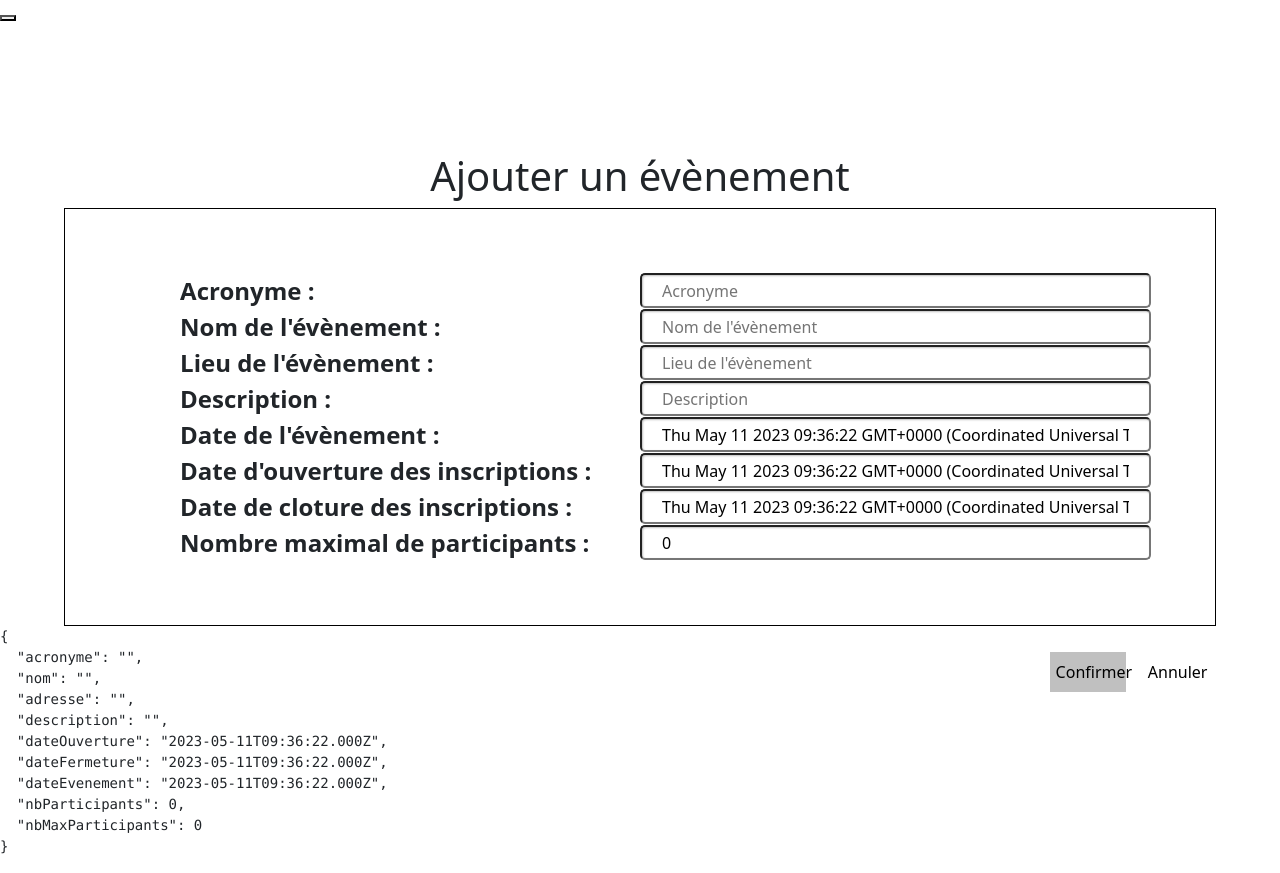
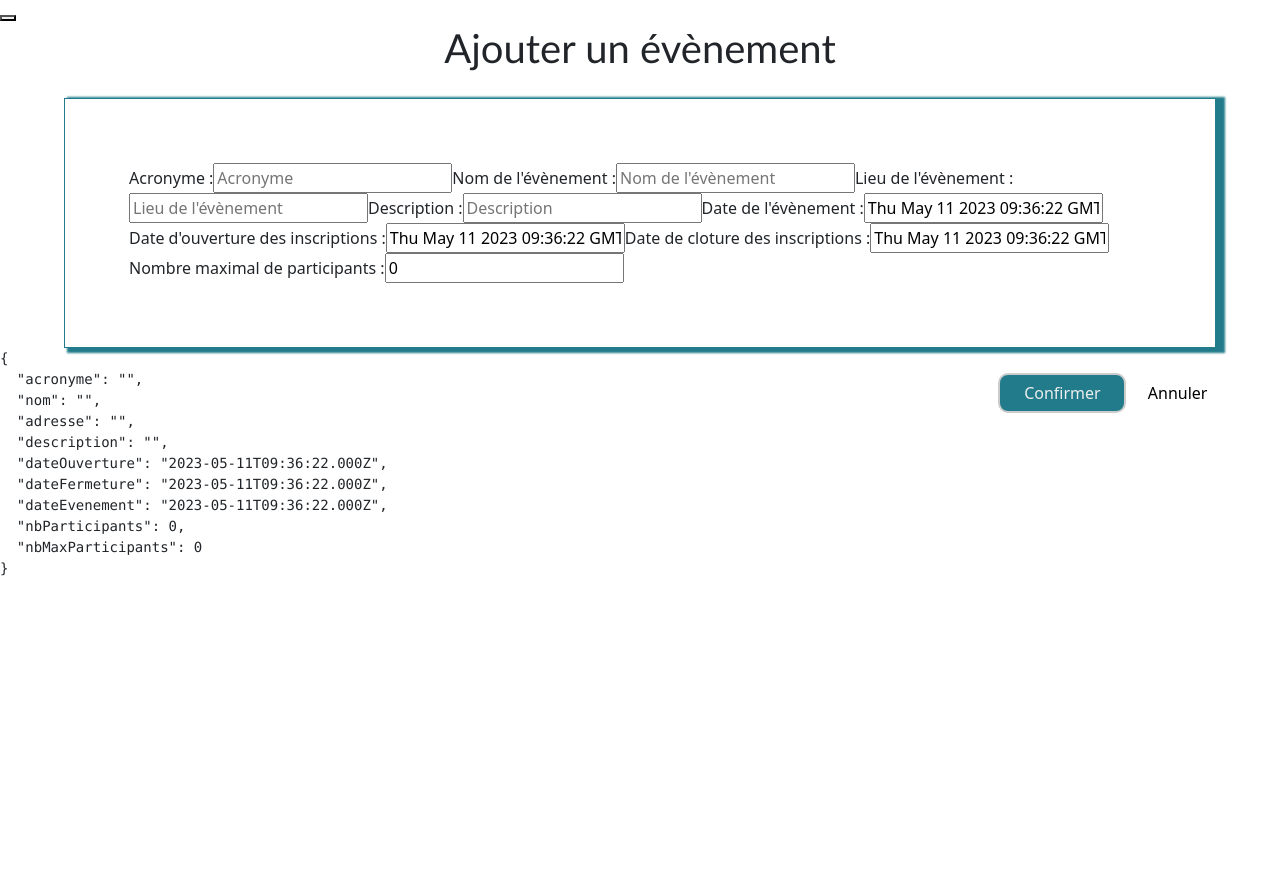
Before and after one commit to PaulineVarin/projet_web_MIAGE, an Angular app in the folder projet_web_MIAGEin_front/: page /ajouterEvenement in a window 1280 px wide. After the commit the page ends 800 px from the top, so only its background shows below. Built offline with nearby package versions, Linux system fonts and the light colour scheme.

Commit message:
design formulaires

```diff
--- a/projet_web_MIAGEin_front/src/app/ajouter-evenement/ajouter-evenement.component.css
+++ b/projet_web_MIAGEin_front/src/app/ajouter-evenement/ajouter-evenement.component.css
@@ -2,8 +2,9 @@
 h1 {
     width: 100%;
     text-align: center;
-    margin-top: 10%;
     font-size: 250%;
+    margin-bottom: 2%;
+    font-family: 'Gill Sans', 'Gill Sans MT', Calibri, 'Trebuchet MS', sans-serif;
 }
 
 .cadre {
@@ -12,49 +13,54 @@ h1 {
     height: 80%;
     margin-left: 5%;
     padding : 5% 5% 5% 5%;
-    border:1px solid black;
+    border:1px solid #217b8a;
+    box-shadow: 6px 2px 2px 3px #217b8a;
 }
 
-.champs {
-    font-weight: bold;
-    font-size: 150%;
-    padding-left: 5%;
-    width: 50%;
-}
 
-input[type=text] {
-    border-radius:5px;
-    height: 35px;
-    box-shadow:1px 1px 2px #C0C0C0 inset;
-    width: 50%;
-    padding: 12px 20px;
-    float : right;
-}
-
-input[type=textarea] {
-    border-radius:5px;
-    height: 35px;
-    box-shadow:1px 1px 2px #C0C0C0 inset;
-    width: 50%;
-    padding: 12px 20px;
-    float : right;
-}
-
-input[type=number] {
-    border-radius:5px;
-    height: 35px;
-    box-shadow:1px 1px 2px #C0C0C0 inset;
-    width: 50%;
-    padding: 12px 20px;
-    float : right;
-}
 .boutonConfirmer {
-    width: 6%;
+    width: 10%;
     height: 40px;
     margin-top: 2%;
     float : right;
     border : none;
-    background-color:#C0C0C0;
+    background-color: #217b8a;
+    border-radius: 10px;
+    border: 2px double #cccccc;
+    color: #eeeeee;
+    text-align: center;
+    font-size: 100%;
+    transition: all 0.5s;
+    cursor: pointer;
+}
+
+.boutonConfirmer span {
+    cursor: pointer;
+    display: inline-block;
+    position: relative;
+    transition: 0.5s;
+}
+
+.boutonConfirmer span:after {
+    content: "\00bb";
+    position: absolute;
+    opacity: 0;
+    top: 0;
+    right: -20px;
+    transition: 0.5s;
+}
+
+.boutonConfirmer:hover {
+    background-color: #91cad4;
+}
+
+.boutonConfirmer:hover span {
+    padding-right: 25px;
+ }
+
+.boutonConfirmer:hover span:after {
+    opacity: 1;
+    right: 0;
 }
 
 .boutonAnnuler {
@@ -67,3 +73,7 @@ input[type=number] {
     border : none;
     background-color:transparent;
 }
+
+p {
+    display: inline-block;
+}
```
